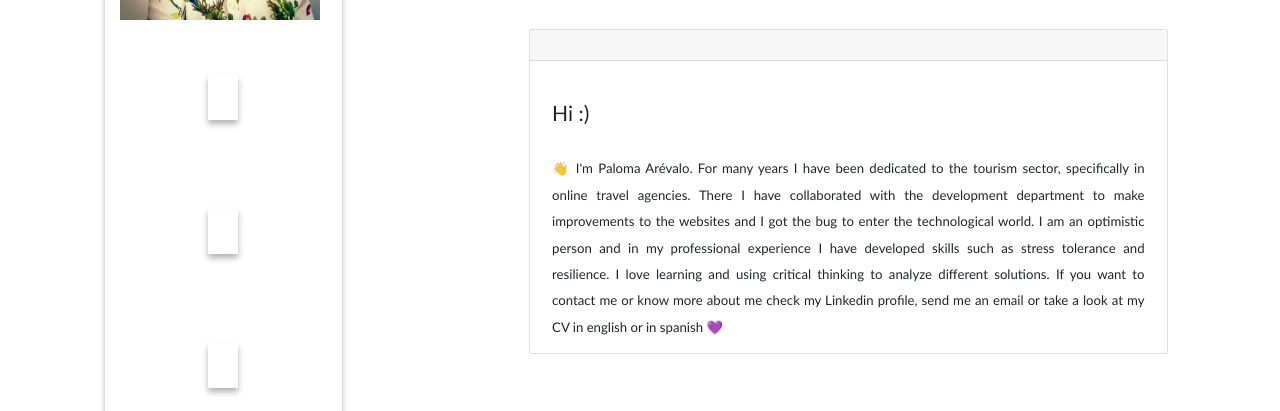
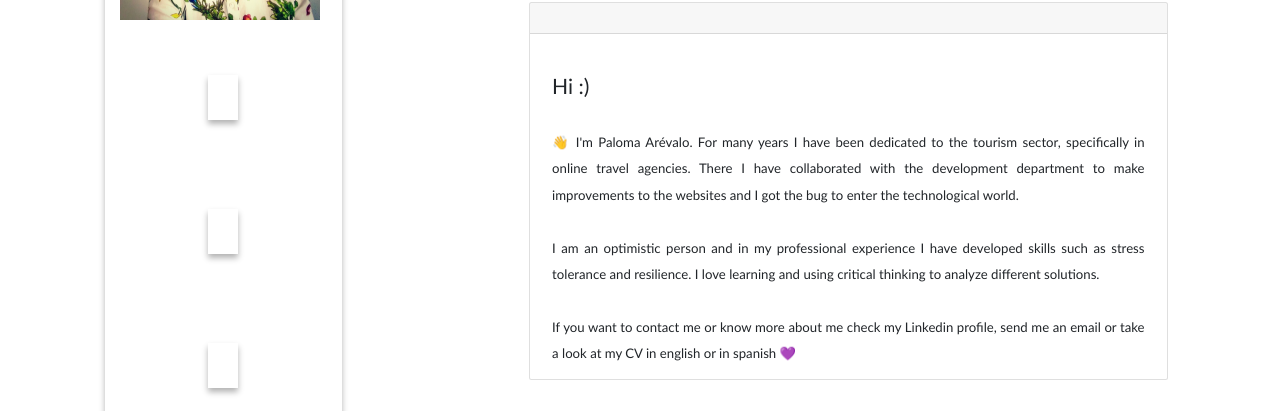
Before and after one commit to PalomaArevaloG/portfolio, a React (Create React App) app: page / in a window 1280 px wide. Shown: the part 1180-1591 px from the top of the page. Built offline with nearby package versions, Linux system fonts and the light colour scheme; some icons are missing.

Commit message:
fis paragraphs in about section and new cv

```diff
--- a/public/res_primaryLanguage.json
+++ b/public/res_primaryLanguage.json
@@ -1,7 +1,9 @@
 {
 	"basic_info": {
 		"description_header": "Hi",
-		"description": "👋 I'm Paloma Arévalo. For many years I have been dedicated to the tourism sector, specifically in online travel agencies. There I have collaborated with the development department to make improvements to the websites and I got the bug to enter the technological world. I am an optimistic person and in my professional experience I have developed skills such as stress tolerance and resilience. I love learning and using critical thinking to analyze different solutions. If you want to contact me or know more about me check my Linkedin profile, send me an email or take a look at my CV in english or in spanish 💜",
+		"description1": "👋 I'm Paloma Arévalo. For many years I have been dedicated to the tourism sector, specifically in online travel agencies. There I have collaborated with the development department to make improvements to the websites and I got the bug to enter the technological world.",
+		"description2": "I am an optimistic person and in my professional experience I have developed skills such as stress tolerance and resilience. I love learning and using critical thinking to analyze different solutions. ",
+		"description3": "If you want to contact me or know more about me check my Linkedin profile, send me an email or take a look at my CV in english or in spanish 💜",
 		"section_name": {
 			"about": "About me",
 			"projects": "Projects",
--- a/public/res_secondaryLanguage.json
+++ b/public/res_secondaryLanguage.json
@@ -1,7 +1,9 @@
 {
 	"basic_info": {
 		"description_header": "Hola",
-		"description": "👋 Soy Paloma Arévalo. Durante muchos años me he dedicado al sector turístico, en concreto en agencias de viajes online. Ahí he colaborado con el departamento de desarrollo para aportar mejoras a las webs y me picó el gusanillo para entrar en el mundo tecnológico. Soy una persona optimista y en mi experiencia profesional he desarrollado habilidades como tolerancia al estrés y resiliencia. Me encanta aprender y utilizar un pensamiento crítico para analizar distintas soluciones. Si quieres ponerte en contacto o saber más sobre mí te dejo mi perfil de LinkedIn, mi email y mi CV en inglés y en español 💜",
+		"description1": "👋 Soy Paloma Arévalo. Durante muchos años me he dedicado al sector turístico, en concreto en agencias de viajes online. Ahí he colaborado con el departamento de desarrollo para aportar mejoras a las webs y me picó el gusanillo para entrar en el mundo tecnológico.",
+		"description2": "Soy una persona optimista y en mi experiencia profesional he desarrollado habilidades como tolerancia al estrés y resiliencia. Me encanta aprender y utilizar un pensamiento crítico para analizar distintas soluciones.",
+		"description3": "Si quieres ponerte en contacto o saber más sobre mí te dejo mi perfil de LinkedIn, mi email y mi CV en inglés y en español 💜",
 		"section_name": {
 			"about": "Sobre mí",
 			"projects": "Proyectos",
--- a/src/components/About.js
+++ b/src/components/About.js
@@ -13,7 +13,9 @@ class About extends Component {
 		if (this.props.resumeBasicInfo) {
 			var sectionName = this.props.resumeBasicInfo.section_name.about;
 			var hello = this.props.resumeBasicInfo.description_header;
-			var about = this.props.resumeBasicInfo.description;
+			var about1 = this.props.resumeBasicInfo.description1;
+			var about2 = this.props.resumeBasicInfo.description2;
+			var about3 = this.props.resumeBasicInfo.description3;
 		}
 
 		return (
@@ -54,7 +56,7 @@ class About extends Component {
 										/>
 									</a>
 									<a
-										href="https://drive.google.com/file/d/1ZUo4hYL-2gKJGGnHD17SX_0K8oJJDolU/view?usp=sharing"
+										href="https://drive.google.com/file/d/1puBqYiLCj1PLBqdzuH3AA_UzRxkAi6NC/view?usp=sharing"
 										target="_blank"
 										rel="noopener noreferrer"
 										className="link-href">
@@ -67,7 +69,7 @@ class About extends Component {
 										/>
 									</a>
 									<a
-										href="https://drive.google.com/file/d/1ZX4UXFsSEVtmXFO2yNuz6AFlOTPBe9x9/view?usp=sharing"
+										href="https://drive.google.com/file/d/1IdqdiiaPH3bUJoJmsVKNtqboUXzImq9W/view?usp=sharing"
 										target="_blank"
 										rel="noopener noreferrer"
 										className="link-href">
@@ -113,7 +115,19 @@ class About extends Component {
 										<span className="wave">{hello} :)</span>
 										<br />
 										<br />
-										<span className="aboutme">{about}</span>
+										<span className="aboutme">
+											{about1}
+										</span>
+										<br />
+										<br />
+										<span className="aboutme">
+											{about2}
+										</span>
+										<br />
+										<br />
+										<span className="aboutme">
+											{about3}
+										</span>
 									</div>
 								</div>
 							</div>
```
Also changed, not shown: 1 other file (tests, documents, lock files or other folders).
